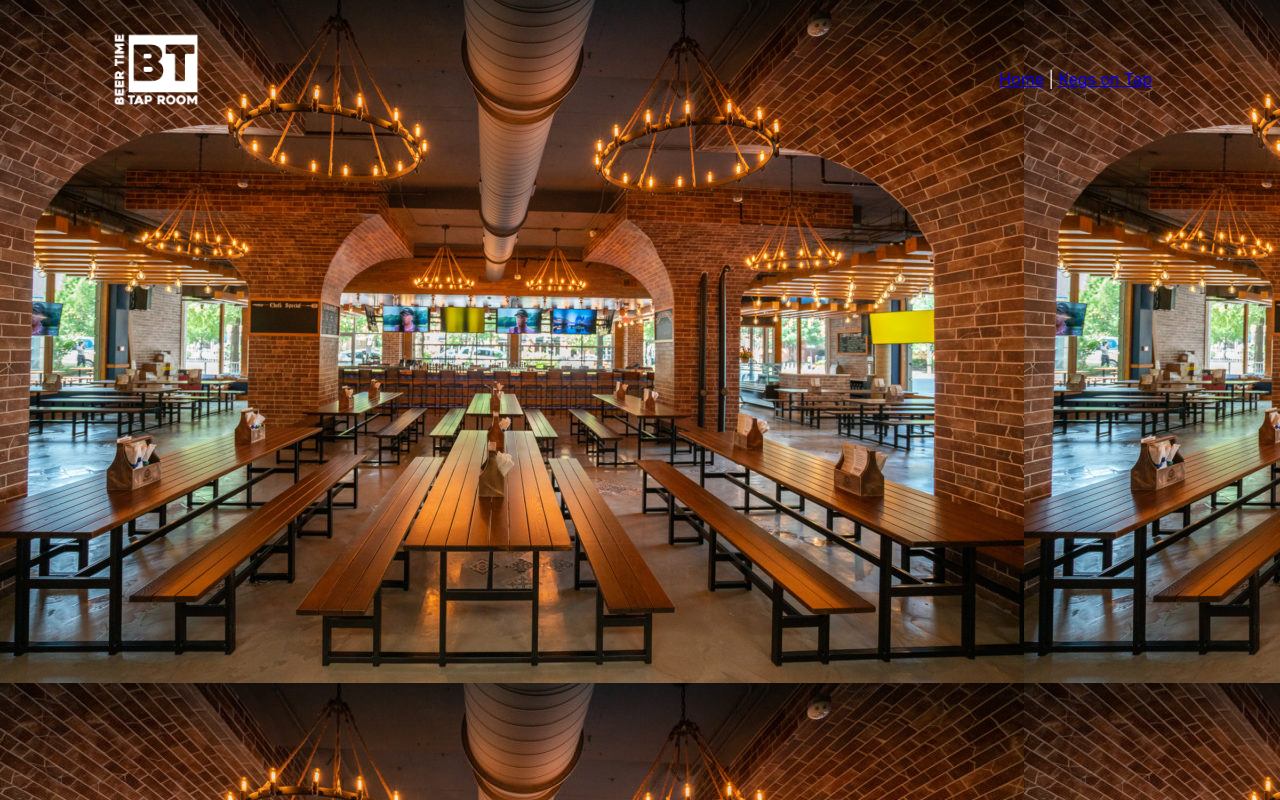
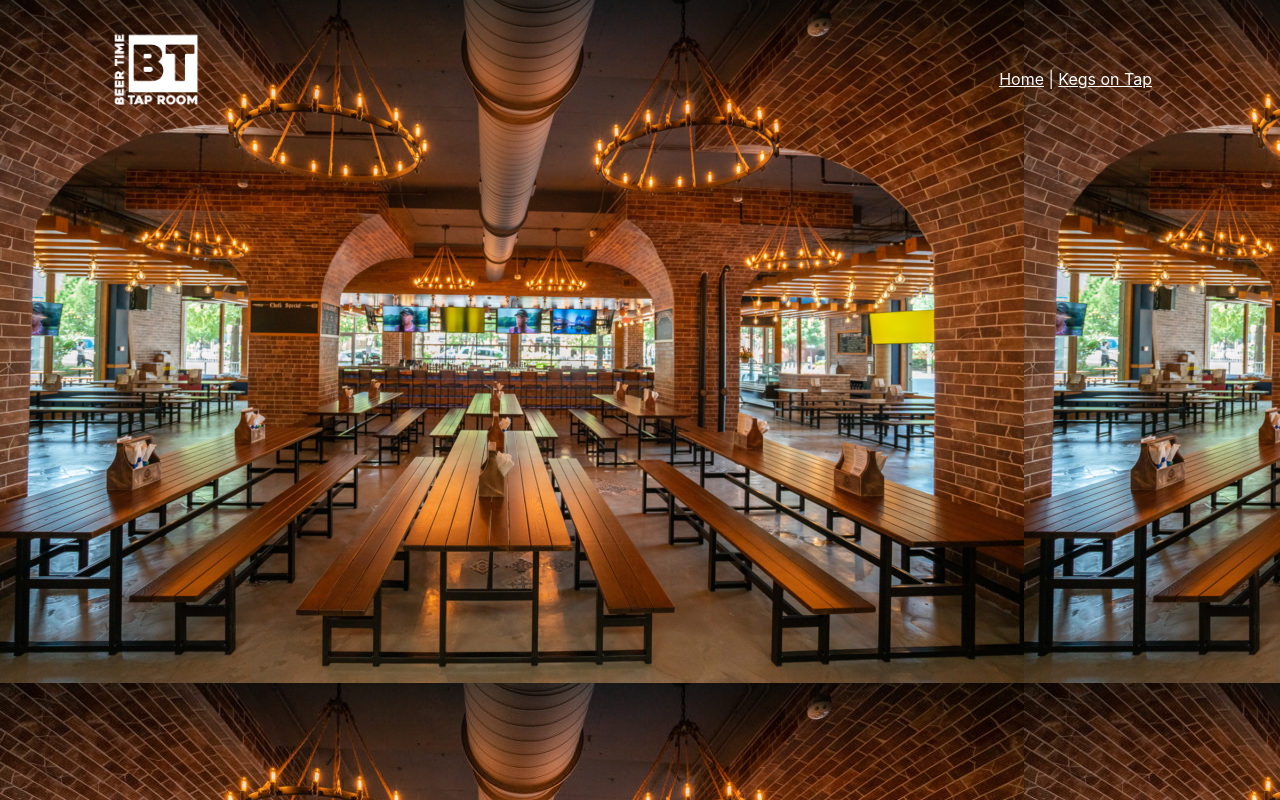
Before and after one commit to elizasohn/tap-room, a React (Create React App) app: page / in a window 1280 px wide. Built offline with nearby package versions, Linux system fonts and the light colour scheme; grey boxes are pictures that could not be loaded.

Commit message:
add style to links to make text white

```diff
--- a/src/App.css
+++ b/src/App.css
@@ -4,3 +4,6 @@ body {
   background-attachment: fixed;
   margin: 2vh;
 }
+links {
+  color: 'white';
+}
--- a/src/components/Header.jsx
+++ b/src/components/Header.jsx
@@ -28,8 +28,8 @@ function Header(){
   return (
     <div style = {headerStyle}>
       <h1></h1>
-      <div style = {links}>
-      <Link to="/">Home</Link> | <Link to="/keglist">Kegs on Tap</Link>
+      <div style = {links} className="links">
+      <Link to="/" style={{ color: '#FFF' }}>Home</Link> | <Link to="/keglist" style={{ color: '#FFF' }}>Kegs on Tap</Link>
       </div>
     </div>
   );
```
